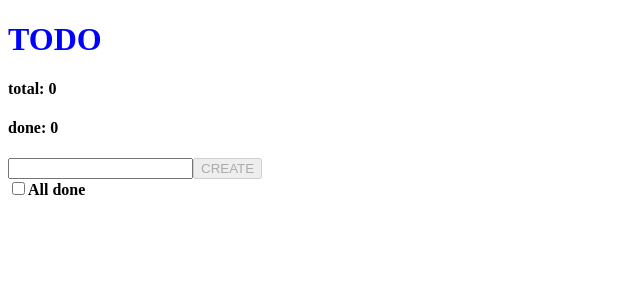
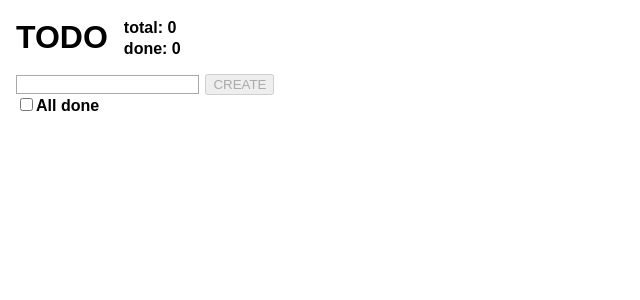
Before and after one commit to taigakiyokawa/todo-app-react, a React app: page / in a window 1280 px wide. Shown: the top 300 px of the page, without its empty margins (0-640 px from the left). Built offline with nearby package versions, Linux system fonts and the light colour scheme.

Commit message:
add styles

```diff
--- a/src/components/App.jsx
+++ b/src/components/App.jsx
@@ -119,7 +119,7 @@ export default class App extends React.Component {
     console.log("--- updated ---");
     console.log(this.state.todoList);
     return (
-      <div>
+      <div className="app">
         <Header
           total={ this.state.todoList.length }
           done={ this.doneCount() }/>
--- a/src/style.css
+++ b/src/style.css
@@ -1,3 +1,60 @@
+body {
+  margin: 0;
+  font-family: sans-serif;
+}
+
+.app {
+  width: 100%;
+  margin: 0 16px;
+}
+
+.header {
+  margin: 1rem 0;
+  display: flex;
+  flex-wrap: wrap;
+  align-items: center;
+}
+
 .headline {
-  color: blue;
+  margin: 0;
 }
+.count {
+  margin-left: 1rem;
+}
+.totalCount, .doneCount {
+  margin: 0.2rem 0 0;
+}
+
+input[type="text"] {
+  border: 1px solid darkgray;
+  margin-right: 0.4rem;
+}
+
+input[type="submit"]:enabled {
+  background-color: mediumspringgreen;
+  font-weight: bold;
+}
+
+.title, button, input[type="submit"], input[type="checkbox"] {
+  cursor: pointer;
+}
+
+.delete {
+  margin-left: 0.8rem;
+  background-color: tomato;
+  color: white;
+  width: 22px;
+  height: 22px;
+  /* padding: 0; */
+  border-radius: 50%;
+  font-size: 0.8rem;
+  font-weight: bold;
+}
+
+.todoItem {
+  margin-top: 1rem;
+  list-style: none;
+  display: flex;
+  flex-wrap: wrap;
+  align-items: center;
+}
```
